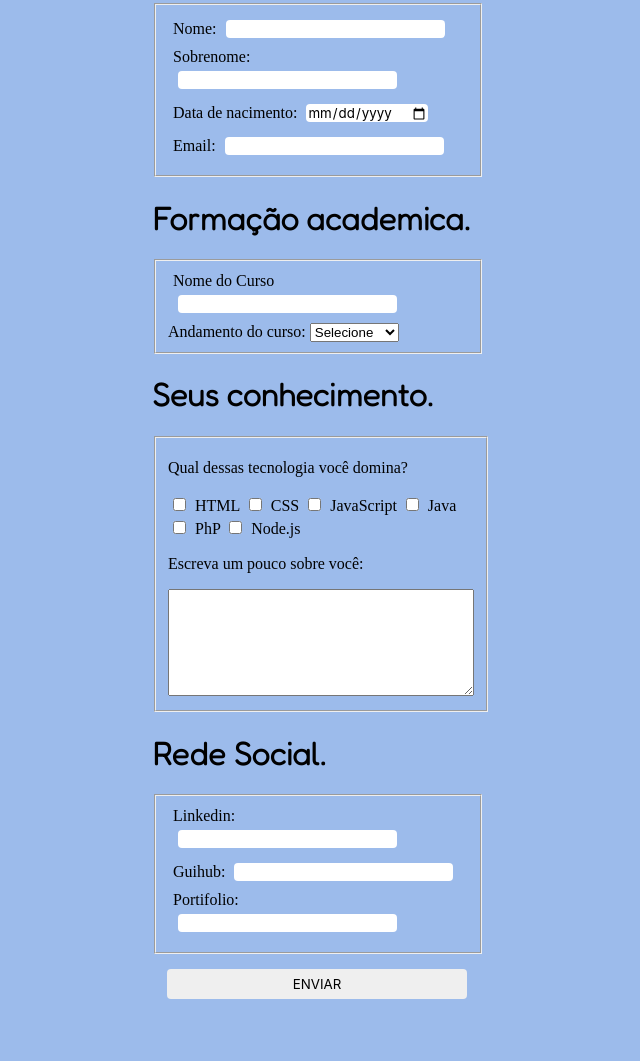
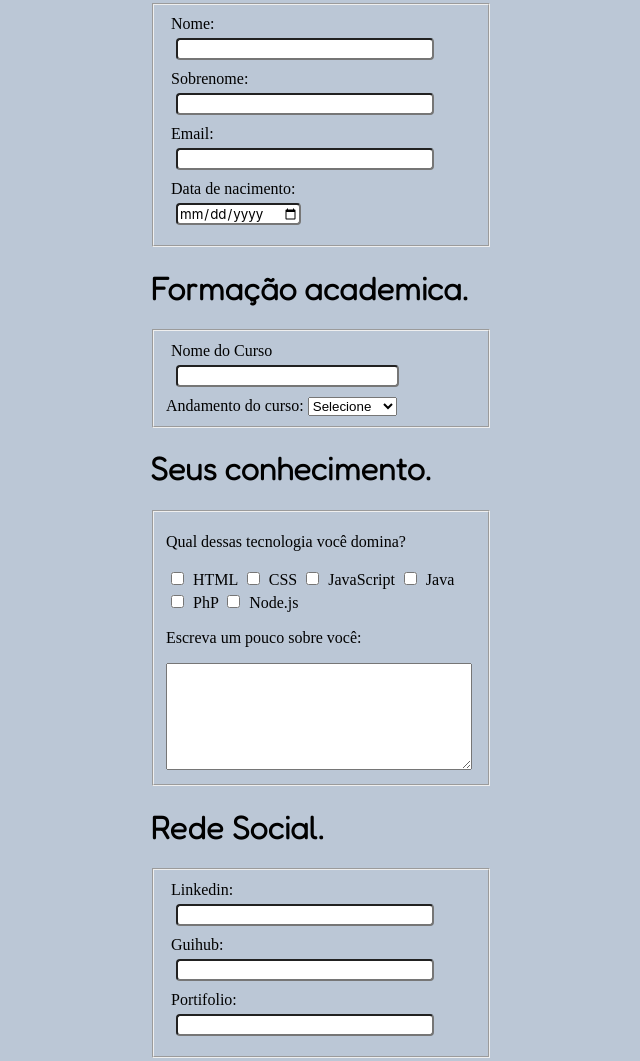
Before and after one commit to jhosoan/cadastro, a plain HTML site: page index.html in a window 1280 px wide. Shown: the part 79-1140 px from the top of the page, without its empty margins (319-959 px from the left). Before the commit the page ends 1093 px from the top, so only its background shows below. Drawn offline with Linux system fonts and the light colour scheme.

Commit message:
css pronto

```diff
--- a/index.html
+++ b/index.html
@@ -18,23 +18,23 @@
         <h1>Dados do dev.</h1>
         <fieldset>
             <form>
-                <span>Nome:</span>
-                <input type="text">
+                <span>Nome:</span><br>
+                <input type="text" class="css">
             </form>
             <form action="">
-                <span>Sobrenome:</span>
-                <input type="text">
-
-            </form>
-            <form action="">
-                <span>Data de nacimento:</span>
-                <input type="date" name="" id="">
+                <span>Sobrenome:</span><br>
+                <input type="text" id=""class="css">
 
             </form>
 
             <form>
-                <span>Email:</span>
-                <input type="email" name="" id="">
+                <span>Email:</span><br>
+                <input type="email" name="" class="css">
+
+            </form>
+            <form action="">
+                <span>Data de nacimento:</span><br>
+                <input type="date" name="" id="">
 
             </form>
 
@@ -83,16 +83,16 @@
         <h1>Rede Social.</h1>
         <fieldset>
             <form action="">
-             <span>Linkedin:</span>
-            <input type="url" id="homepage" name="homepage">
+             <span>Linkedin:</span><br>
+            <input type="url" id="homepage" name="homepage" class="css">
             </form>
             <form action="">
-                <span>Guihub:</span>
-               <input type="url" id="homepage" name="homepage">
+                <span>Guihub:</span><br>
+               <input type="url" id="homepage" name="homepage"class="css">
             </form>
             <form action="">
-                <span>Portifolio:</span>
-               <input type="url" id="homepage" name="homepage">
+                <span>Portifolio:</span><br>
+               <input type="url" id="homepage" name="homepage"class="css">
             </form>
 
         </fieldset>
--- a/style.css
+++ b/style.css
@@ -5,23 +5,29 @@ body{
    margin: 0;
    padding: 0;
    display: flex;
-   background-color: rgba(95, 146, 223, 0.616);
+   background-color: rgba(92, 120, 156, 0.411);
 }
 .dados{
     margin: auto;
 }
 fieldset{
-    width: 300px;
+    width: 310px;
 }
 form{
+
     margin: 5px;
 }
+#email{
+    width: 220px;
+}
+
 input{
    margin: 5px;
    border-radius: 4px;
-   border: none;
+   /*border: none;*/
    height: 2 0px;
    font-family: 'Inter', sans-serif;
+
 
 }
 textarea{
@@ -37,5 +43,11 @@ textarea{
     width: 300px;
     margin: 15px;
     height: 30px;
+    border: none;
+}
+#homepage{
 
 }
+.css{
+    width: 250px;
+}
```
